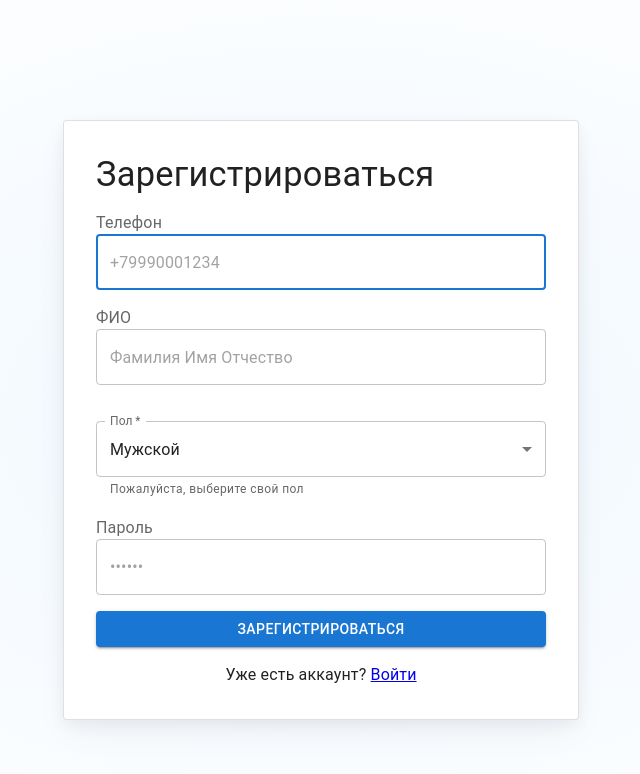
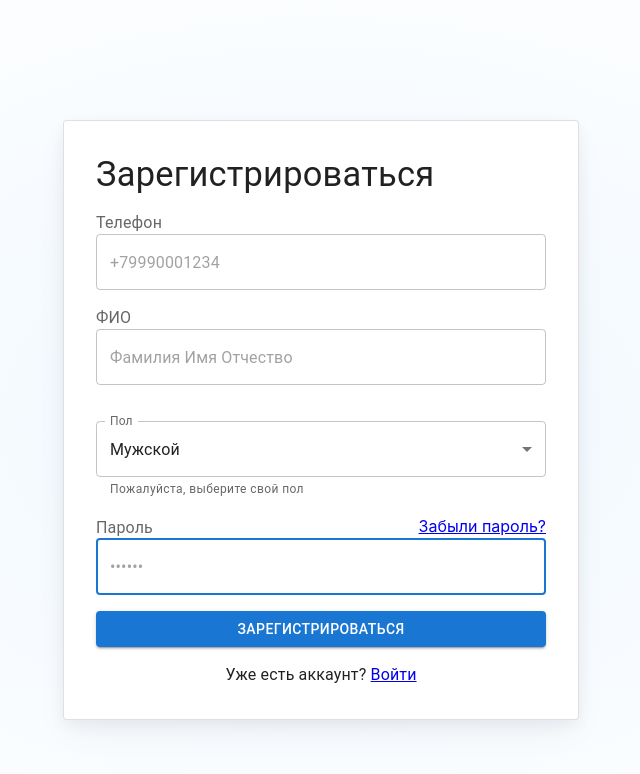
Before and after one commit to romankuvshanovwork/burservistasktwo, a React (Create React App) app: page /signup in a window 1280 px wide. Shown: the top 774 px of the page, without its empty margins (319-959 px from the left). Built offline with nearby package versions, Linux system fonts and the light colour scheme.

Commit message:
Added react-hook-form to the signUp component

```diff
--- a/src/api/User.ts
+++ b/src/api/User.ts
@@ -1,6 +1,7 @@
 import { IUser } from "../interfaces/IUser";
 
 // TODO: Переписать покрасивее и предусмотреть крайние случаи. Возращать объект: {success, result, errorMessage}
+// TODO: Предусмотреть такой пользователь уже есть
 export const User: {
   isLogedIn: () =>  boolean;
   currentUser: () => IUser;
--- a/src/pages/SignUp/SignUp.tsx
+++ b/src/pages/SignUp/SignUp.tsx
@@ -12,6 +12,7 @@ import { Link as ReactRouterLink, useNavigate } from "react-router-dom";
 import MenuItem from "@mui/material/MenuItem/MenuItem";
 import { GENDERS } from "../../constants/genders";
 import { User } from "../../api/User";
+import { Controller, useForm } from "react-hook-form";
 
 const Card = styled(MuiCard)(({ theme }) => ({
   display: "flex",
@@ -45,14 +46,13 @@ const SignUpContainer = styled(Stack)(({ theme }) => ({
 }));
 
 export default function SignUp() {
-  const [passwordError, setPasswordError] = React.useState(false);
-  const [passwordErrorMessage, setPasswordErrorMessage] = React.useState("");
-  const [fioError, setFioError] = React.useState(false);
-  const [fioErrorMessage, setFioErrorMessage] = React.useState("");
-  const [phoneError, setPhoneError] = React.useState(false);
-  const [phoneErrorMessage, setPhoneErrorMessage] = React.useState("");
+  const navigate = useNavigate();
 
-  const navigate = useNavigate();
+  const {
+    control,
+    handleSubmit,
+    formState: { errors },
+  } = useForm();
 
   //   TODO: Сделать через конструктор и new
   const user = User;
@@ -61,68 +61,15 @@ export default function SignUp() {
     if (user.isLogedIn()) navigate("/personal");
   }, [navigate, user]);
 
-  const validateInputs = () => {
-    const password = document.getElementById("password") as HTMLInputElement;
-    const fio = document.getElementById("fio") as HTMLInputElement;
-    const phone = document.getElementById("phone") as HTMLInputElement;
+  const onSubmit = (data: any) => {
+    console.log(data);
 
-    let isValid = true;
-
-    if (!password.value || password.value.length < 6) {
-      setPasswordError(true);
-      setPasswordErrorMessage("Пароль должен быть не короче 6 символов");
-      isValid = false;
-    } else {
-      setPasswordError(false);
-      setPasswordErrorMessage("");
-    }
-
-    if (!fio.value || fio.value.length < 1) {
-      setFioError(true);
-      setFioErrorMessage("ФИО обязательно");
-      isValid = false;
-    } else {
-      setFioError(false);
-      setFioErrorMessage("");
-    }
-
-    if (!phone.value || !/^((\+7)+([0-9]){10})$/.test(phone.value)) {
-      setPhoneError(true);
-      setPhoneErrorMessage(
-        "Пожалуйста, введите корректный номер телефона. Пример: +79990001234"
-      );
-      isValid = false;
-    } else {
-      setPhoneError(false);
-      setPhoneErrorMessage("");
-    }
-
-    return isValid;
-  };
-
-  const handleSubmit = (event: React.FormEvent<HTMLFormElement>) => {
-    event.preventDefault();
-    if (!validateInputs()) return;
-
-    const data = new FormData(event.currentTarget);
-    const phone = data.get("phone") as string;
-    const fio = data.get("fio") as string;
-    const password = data.get("password") as string;
-    const gender = data.get("gender") as string;
-
-    console.log({
-      fio: fio,
-      phone: phone,
-      password: password,
-      gender: gender,
-    });
-    user.register(phone, password, fio, gender);
+    user.register(data?.phone, data?.password, data?.fio, data?.gender);
     navigate("/personal");
   };
 
   return (
     <>
-      {/* TODO: Переделать на react-hook-form */}
       <SignUpContainer direction="column" justifyContent="space-between">
         <Stack
           sx={{
@@ -141,50 +88,81 @@ export default function SignUp() {
             </Typography>
             <Box
               component="form"
-              onSubmit={handleSubmit}
+              onSubmit={handleSubmit(onSubmit)}
               sx={{ display: "flex", flexDirection: "column", gap: 2 }}
             >
+              <Controller
+                name="phone"
+                control={control}
+                defaultValue=""
+                rules={{
+                  required: "Номер телефона обязателен",
+                  pattern: {
+                    value: /^((\+7)+([0-9]){10})$/,
+                    message:
+                      "Пожалуйста, введите корректный номер телефона. Пример: +79990001234",
+                  },
+                }}
+                render={({ field }) => (
                   <FormControl>
                     <FormLabel htmlFor="phone">Телефон</FormLabel>
                     <TextField
-                  error={phoneError}
-                  helperText={phoneErrorMessage}
+                      {...field}
+                      error={!!errors?.phone}
+                      helperText={
+                        errors.phone ? (errors.phone.message as string) : ""
+                      }
                       id="phone"
                       type="tel"
-                  name="phone"
                       placeholder="+79990001234"
                       autoComplete="phone"
                       autoFocus
-                  required
                       fullWidth
                       variant="outlined"
-                  color={phoneError ? "error" : "primary"}
+                      color={!!errors?.phone ? "error" : "primary"}
                       sx={{ ariaLabel: "phone" }}
                     />
                   </FormControl>
+                )}
+              />
+              <Controller
+                name="fio"
+                control={control}
+                defaultValue=""
+                rules={{
+                  required: "ФИО обязательно",
+                }}
+                render={({ field }) => (
                   <FormControl>
-                <FormLabel htmlFor="fio">ФИО</FormLabel>
+                    <FormLabel htmlFor="phone">ФИО</FormLabel>
                     <TextField
+                      {...field}
+                      error={!!errors?.fio}
+                      helperText={
+                        errors.fio ? (errors.fio.message as string) : ""
+                      }
                       autoComplete="name"
-                  name="fio"
-                  required
                       fullWidth
                       id="fio"
                       placeholder="Фамилия Имя Отчество"
-                  error={fioError}
-                  helperText={fioErrorMessage}
-                  color={fioError ? "error" : "primary"}
+                      color={!!errors?.fio ? "error" : "primary"}
+                      sx={{ ariaLabel: "phone" }}
                     />
                   </FormControl>
+                )}
+              />
+              <Controller
+                name="gender"
+                control={control}
+                defaultValue="male"
+                render={({ field }) => (
                   <FormControl sx={{ marginTop: "20px" }}>
                     <TextField
+                      {...field}
                       id="gender"
-                  name="gender"
-                  required
                       select
                       fullWidth
                       label="Пол"
-                  defaultValue="male"
                       helperText="Пожалуйста, выберите свой пол"
                     >
                       {GENDERS.map((gender) => (
@@ -194,28 +172,51 @@ export default function SignUp() {
                       ))}
                     </TextField>
                   </FormControl>
+                )}
+              />
+              <Controller
+                name="password"
+                control={control}
+                defaultValue=""
+                rules={{
+                  required: "Пароль обязателен",
+                  minLength: {
+                    value: 6,
+                    message: "Пароль должен быть не короче 6 символов",
+                  },
+                }}
+                render={({ field }) => (
                   <FormControl>
+                    <Box
+                      sx={{ display: "flex", justifyContent: "space-between" }}
+                    >
                       <FormLabel htmlFor="password">Пароль</FormLabel>
+                      <ReactRouterLink to={"/rememberpassword"}>
+                        Забыли пароль?
+                      </ReactRouterLink>
+                    </Box>
                     <TextField
-                  required
-                  fullWidth
+                      {...field}
+                      error={!!errors?.password}
+                      helperText={
+                        errors.password
+                          ? (errors.password.message as string)
+                          : ""
+                      }
                       name="password"
                       placeholder="••••••"
                       type="password"
                       id="password"
-                  autoComplete="new-password"
+                      autoComplete="current-password"
+                      autoFocus
+                      fullWidth
                       variant="outlined"
-                  error={passwordError}
-                  helperText={passwordErrorMessage}
-                  color={passwordError ? "error" : "primary"}
+                      color={!!errors?.password ? "error" : "primary"}
                     />
                   </FormControl>
-              <Button
-                type="submit"
-                fullWidth
-                variant="contained"
-                onClick={validateInputs}
-              >
+                )}
+              />
+              <Button type="submit" fullWidth variant="contained">
                 Зарегистрироваться
               </Button>
               <Typography sx={{ textAlign: "center" }}>
```
Lines whose indentation alone changed are shown as unchanged.
